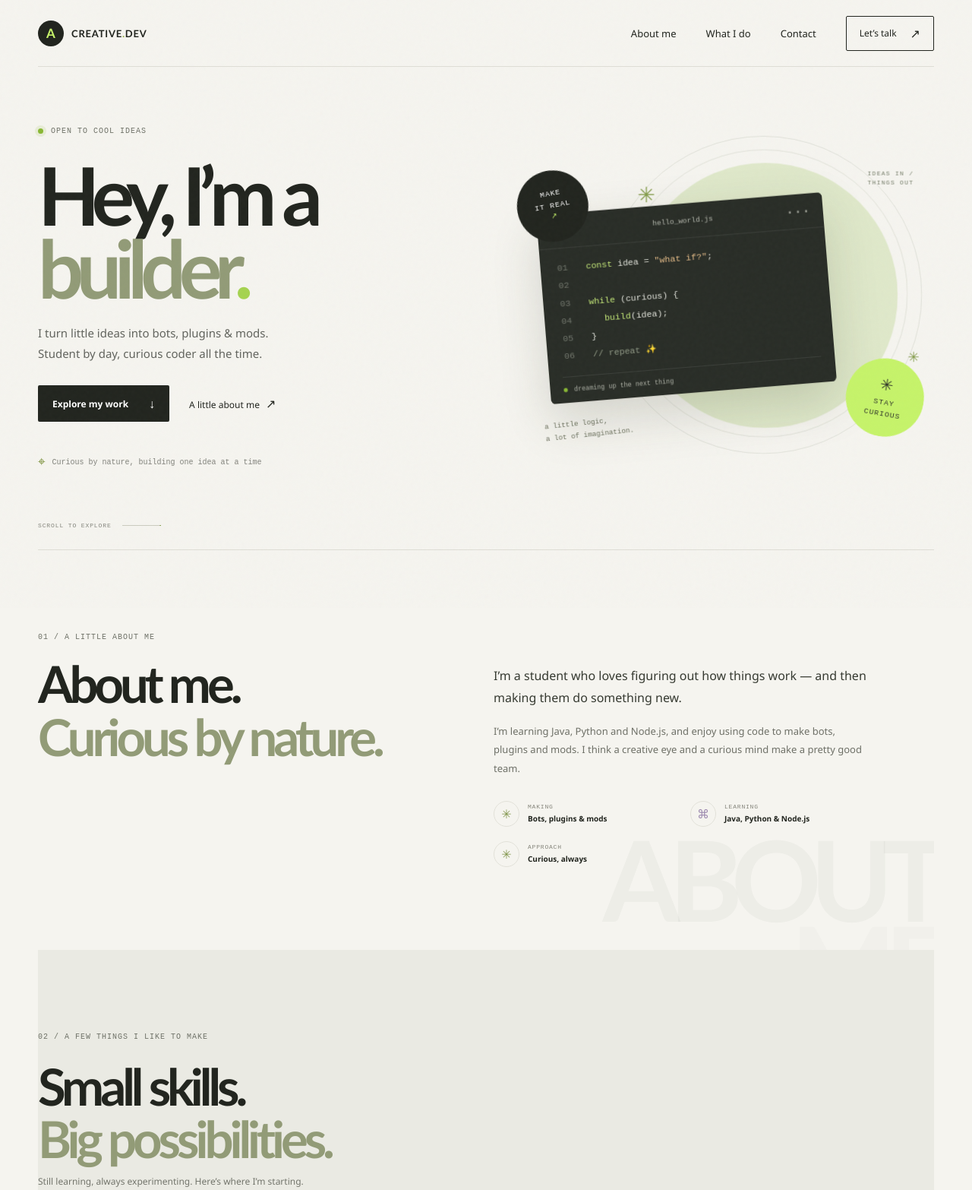
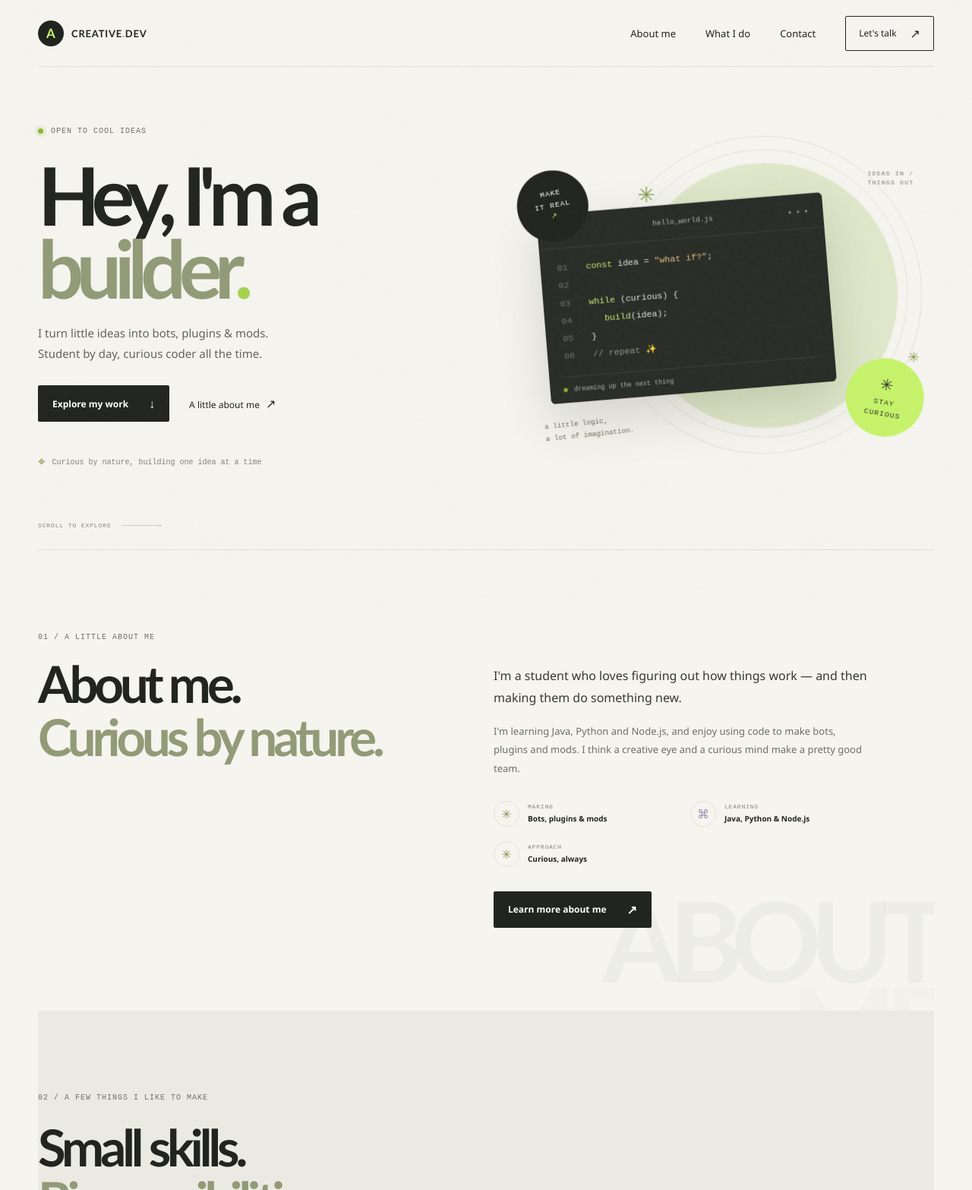
Before and after one commit to dsharmalang/dsharmalang, a website: page Public/index.html in a window 1280 px wide. Shown: the top 1566 px of the page at 76% size. Drawn offline with Linux system fonts and the light colour scheme.

Commit message:
Add button to about section linking to full biography page

```diff
--- a/Public/index.html
+++ b/Public/index.html
@@ -32,7 +32,7 @@
           <a href="#about">About me</a>
           <a href="#skills">What I do</a>
           <a href="#contact">Contact</a>
-          <a class="nav-cta" href="#contact">Let’s talk <span>↗</span></a>
+          <a class="nav-cta" href="#contact">Let's talk <span>↗</span></a>
         </nav>
       </header>
 
@@ -41,7 +41,7 @@
           <div class="hero-copy">
             <p class="eyebrow"><span class="status-dot"></span> OPEN TO COOL IDEAS</p>
             <h1>
-              Hey, I’m a<br />
+              Hey, I'm a<br />
               <span class="headline-accent">builder</span><span class="headline-period">.</span>
             </h1>
             <p class="hero-intro">
@@ -102,11 +102,11 @@
           </div>
           <div class="about-copy">
             <p class="about-lead">
-              I’m a student who loves figuring out how things work —
+              I'm a student who loves figuring out how things work —
               and then making them do something new.
             </p>
             <p>
-              I’m learning Java, Python and Node.js, and enjoy using code to make bots,
+              I'm learning Java, Python and Node.js, and enjoy using code to make bots,
               plugins and mods. I think a creative eye and a curious mind make
               a pretty good team.
             </p>
@@ -124,6 +124,7 @@
                 <span><small>APPROACH</small><strong>Curious, always</strong></span>
               </div>
             </div>
+            <a class="button button-dark" href="/about-details" style="margin-top: 2rem;">Learn more about me <span>↗</span></a>
           </div>
           <div class="about-index" aria-hidden="true">ABOUT<br /><span>ME</span></div>
         </section>
@@ -134,7 +135,7 @@
               <p class="eyebrow">02 / A FEW THINGS I LIKE TO MAKE</p>
               <h2>Small skills.<br /><span>Big possibilities.</span></h2>
               <p class="section-description">
-                Still learning, always experimenting. Here’s where I’m starting.
+                Still learning, always experimenting. Here's where I'm starting.
               </p>
             </div>
             <div class="skill-grid">
@@ -182,7 +183,7 @@
           <div class="contact-orbit" aria-hidden="true"></div>
           <div class="contact-copy">
             <p class="eyebrow">03 / YOUR TURN</p>
-            <h2>Got an idea?<br /><span>Let’s make it.</span></h2>
+            <h2>Got an idea?<br /><span>Let's make it.</span></h2>
             <p>Have a fun project, a question, or just want to say hi? Find me on GitHub.</p>
             <div class="contact-note"><span>✳</span> GOOD IDEAS START WITH A HELLO.</div>
           </div>
```
